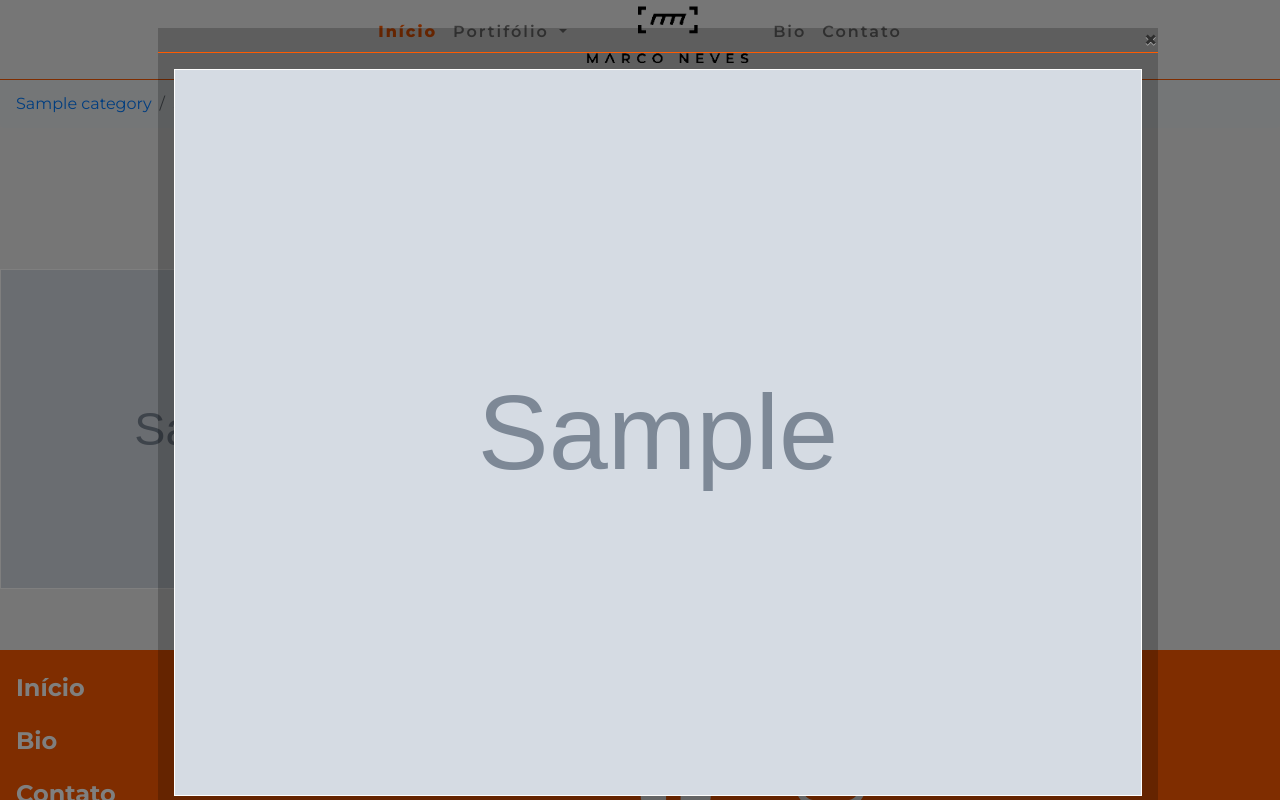
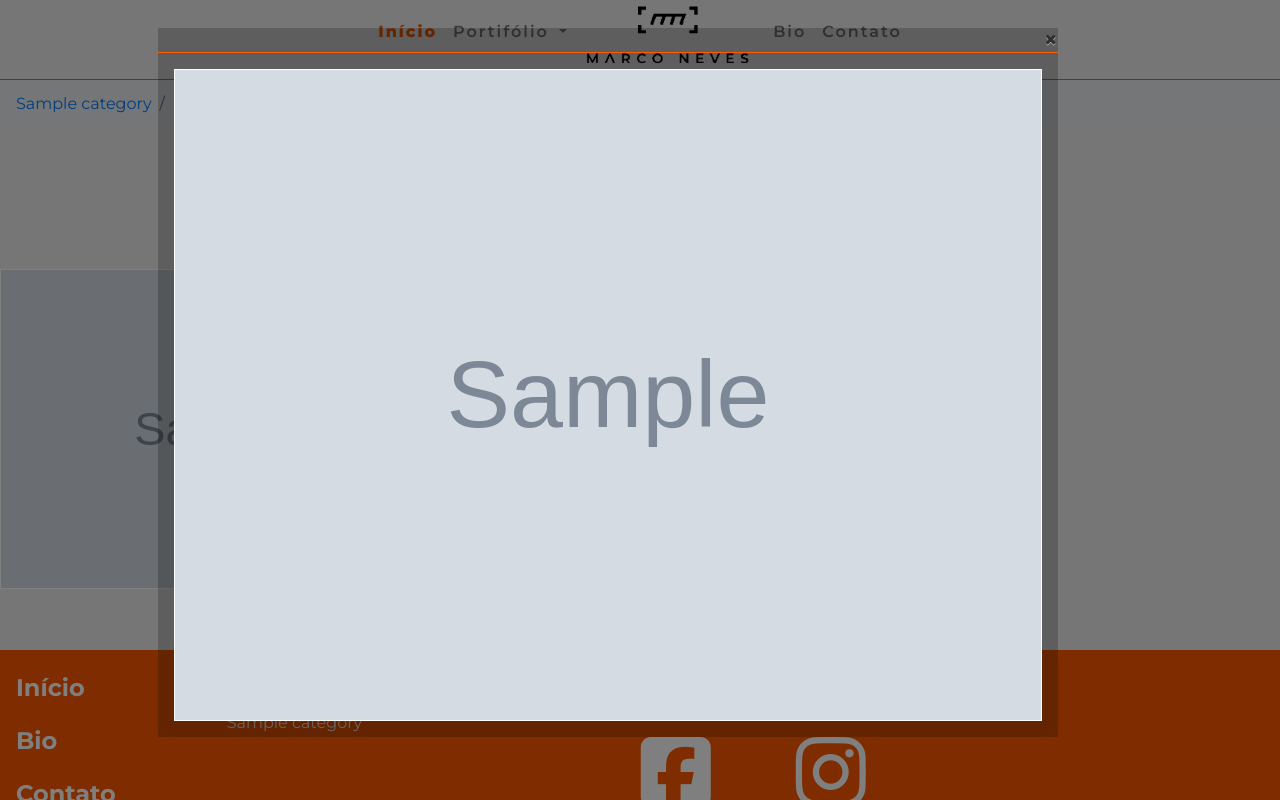
Before and after one commit to SanclerZanella/mn_photography-, a Django app: page /portfolio/album/1 in a window 1280 px wide, after a click that opens the changed part. Run offline with Django 3.2, Linux system fonts and the light colour scheme; tables that the repository leaves empty hold one stand-in row (values such as "Sample post"); grey boxes marked "Sample" are stand-in pictures; some libraries are stand-ins or nearby versions; some web fonts are replaced.

Commit message:
Fixed infinity loading and modal in gallery page and added uploaded date to instagram modal

```diff
--- a/portfolio/static/portfolio/css/albums.css
+++ b/portfolio/static/portfolio/css/albums.css
@@ -51,7 +51,7 @@
 }
 
 .modal-content {
-    width: 200%;
+    width: 180%;
     background-color: rgba(0, 0, 0, 0.2);
     border: 0;
     border-radius: 0;
--- a/portfolio/templates/portfolio/album.html
+++ b/portfolio/templates/portfolio/album.html
@@ -70,7 +70,7 @@
                                                     </button>
                                                 </div>
                                                 <div class="modal-body">
-                                                    <img loading="lazy" class="w-100 h-100 img-centered photo_{{ group.0.position }}" src="{{ MEDIA_URL }}{{ group.0.photo }}" alt="photo {{ group.0.position }}">
+                                                    <img loading="lazy" class="albumPhotoModal w-100 h-100 img-centered photo_{{ group.0.position }}" src="{{ MEDIA_URL }}{{ group.0.photo }}" alt="photo {{ group.0.position }}">
                                                 </div>
                                             </div>
                                         </div>
@@ -93,7 +93,7 @@
                                                     </button>
                                                 </div>
                                                 <div class="modal-body">
-                                                    <img loading="lazy" class="w-100 h-100 img-centered photo_{{ group.1.position }}" src="{{ MEDIA_URL }}{{ group.1.photo }}" alt="photo {{ group.1.position }}">
+                                                    <img loading="lazy" class="albumPhotoModal w-100 h-100 img-centered photo_{{ group.1.position }}" src="{{ MEDIA_URL }}{{ group.1.photo }}" alt="photo {{ group.1.position }}">
                                                 </div>
                                             </div>
                                         </div>
@@ -120,7 +120,7 @@
                                         </button>
                                     </div>
                                     <div class="modal-body">
-                                        <img loading="lazy" class="w-100 h-100 img-centered photo_{{ group.2.position }}" src="{{ MEDIA_URL }}{{ group.2.photo }}" alt="photo {{ group.2.position }}">
+                                        <img loading="lazy" class="albumPhotoModal w-100 h-100 img-centered photo_{{ group.2.position }}" src="{{ MEDIA_URL }}{{ group.2.photo }}" alt="photo {{ group.2.position }}">
                                     </div>
                                 </div>
                             </div>
@@ -147,7 +147,7 @@
                                                     </button>
                                                 </div>
                                                 <div class="modal-body">
-                                                    <img loading="lazy" class="w-100 h-100 img-centered photo_{{ group.3.position }}" src="{{ MEDIA_URL }}{{ group.3.photo }}" alt="photo {{ group.3.position }}">
+                                                    <img loading="lazy" class="albumPhotoModal w-100 h-100 img-centered photo_{{ group.3.position }}" src="{{ MEDIA_URL }}{{ group.3.photo }}" alt="photo {{ group.3.position }}">
                                                 </div>
                                             </div>
                                         </div>
@@ -170,7 +170,7 @@
                                                     </button>
                                                 </div>
                                                 <div class="modal-body">
-                                                    <img loading="lazy" class="w-100 h-100 img-centered photo_{{ group.4.position }}" src="{{ MEDIA_URL }}{{ group.4.photo }}" alt="photo {{ group.4.position }}">
+                                                    <img loading="lazy" class="albumPhotoModal w-100 h-100 img-centered photo_{{ group.4.position }}" src="{{ MEDIA_URL }}{{ group.4.photo }}" alt="photo {{ group.4.position }}">
                                                 </div>
                                             </div>
                                         </div>
@@ -193,7 +193,7 @@
                                                     </button>
                                                 </div>
                                                 <div class="modal-body">
-                                                    <img loading="lazy" class="w-100 h-100 img-centered photo_{{ group.5.position }}" src="{{ MEDIA_URL }}{{ group.5.photo }}" alt="photo {{ group.5.position }}">
+                                                    <img loading="lazy" class="albumPhotoModal w-100 h-100 img-centered photo_{{ group.5.position }}" src="{{ MEDIA_URL }}{{ group.5.photo }}" alt="photo {{ group.5.position }}">
                                                 </div>
                                             </div>
                                         </div>
@@ -220,7 +220,7 @@
                                         </button>
                                     </div>
                                     <div class="modal-body">
-                                        <img loading="lazy" class="w-100 h-100 img-centered photo_{{ group.6.position }}" src="{{ MEDIA_URL }}{{ group.6.photo }}" alt="photo {{ group.6.position }}">
+                                        <img loading="lazy" class="albumPhotoModal w-100 h-100 img-centered photo_{{ group.6.position }}" src="{{ MEDIA_URL }}{{ group.6.photo }}" alt="photo {{ group.6.position }}">
                                     </div>
                                 </div>
                             </div>
@@ -247,7 +247,7 @@
                                                     </button>
                                                 </div>
                                                 <div class="modal-body">
-                                                    <img loading="lazy" class="w-100 h-100 img-centered photo_{{ group.7.position }}" src="{{ MEDIA_URL }}{{ group.7.photo }}" alt="photo {{ group.7.position }}">
+                                                    <img loading="lazy" class="albumPhotoModal w-100 h-100 img-centered photo_{{ group.7.position }}" src="{{ MEDIA_URL }}{{ group.7.photo }}" alt="photo {{ group.7.position }}">
                                                 </div>
                                             </div>
                                         </div>
@@ -270,7 +270,7 @@
                                                     </button>
                                                 </div>
                                                 <div class="modal-body">
-                                                    <img loading="lazy" class="w-100 h-100 img-centered photo_{{ group.8.position }}" src="{{ MEDIA_URL }}{{ group.8.photo }}" alt="photo {{ group.8.position }}">
+                                                    <img loading="lazy" class="albumPhotoModal w-100 h-100 img-centered photo_{{ group.8.position }}" src="{{ MEDIA_URL }}{{ group.8.photo }}" alt="photo {{ group.8.position }}">
                                                 </div>
                                             </div>
                                         </div>
@@ -293,7 +293,7 @@
                                                     </button>
                                                 </div>
                                                 <div class="modal-body">
-                                                    <img loading="lazy" class="w-100 h-100 img-centered photo_{{ group.9.position }}" src="{{ MEDIA_URL }}{{ group.9.photo }}" alt="photo {{ group.9.position }}">
+                                                    <img loading="lazy" class="albumPhotoModal w-100 h-100 img-centered photo_{{ group.9.position }}" src="{{ MEDIA_URL }}{{ group.9.photo }}" alt="photo {{ group.9.position }}">
                                                 </div>
                                             </div>
                                         </div>
@@ -310,29 +310,10 @@
         {% endfor %}
 
         {% if photos_gr.has_next %}
-            <a class="infinite-more-link" href="{% url 'album' album.id %}?page={{ photos_gr.next_page_number }}" aria-label="infinite loading">More</a>
+            <a class="infinite-more-link d-none" href="{% url 'album' album.id %}?page={{ photos_gr.next_page_number }}" aria-label="infinite loading">More</a>
         {% endif %}
 
     </section>
-
-    <!-- Photo Grid -->
-    <!-- <div class="row no-gutters">
-        {% for album in album.lineitems.all %}
-            {% if forloop.counter|divisibleby:2 %}
-                <div class="col-6">
-                    <img src="{{ MEDIA_URL }}{{ album.photos }}" style="width:50%">
-                </div>
-            {% elif forloop.counter|divisibleby:3 %}
-                <div class="col-3">
-                    <img src="{{ MEDIA_URL }}{{ album.photos }}" style="width:50%">
-                </div>
-            {% else %}
-                <div class="col-3">
-                    <img src="{{ MEDIA_URL }}{{ album.photos }}" style="width:25%">
-                </div>
-            {% endif %}
-        {% endfor %}
-    </div> -->
 {% endblock %}
 
 {% block postloadjs %}
```
Also changed, not shown: home/templates/home/index.html (+9 -1 lines).
